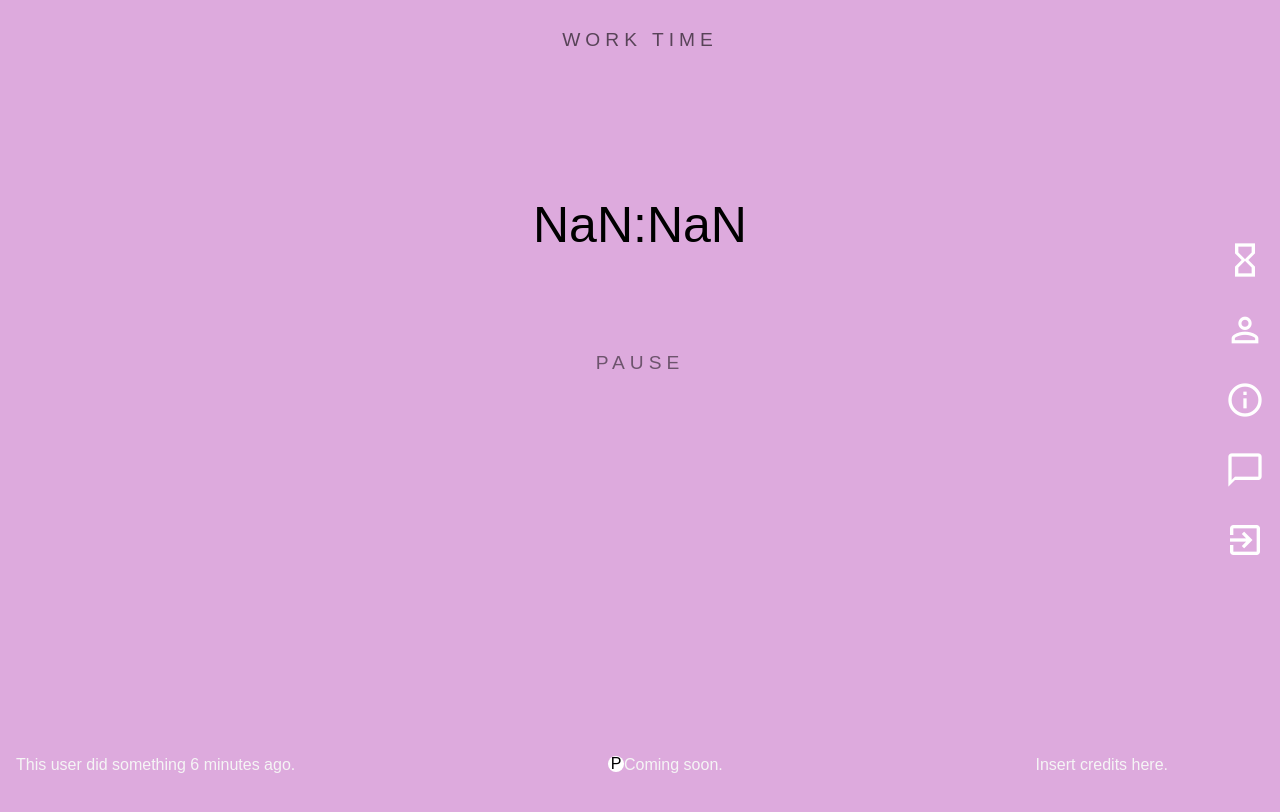
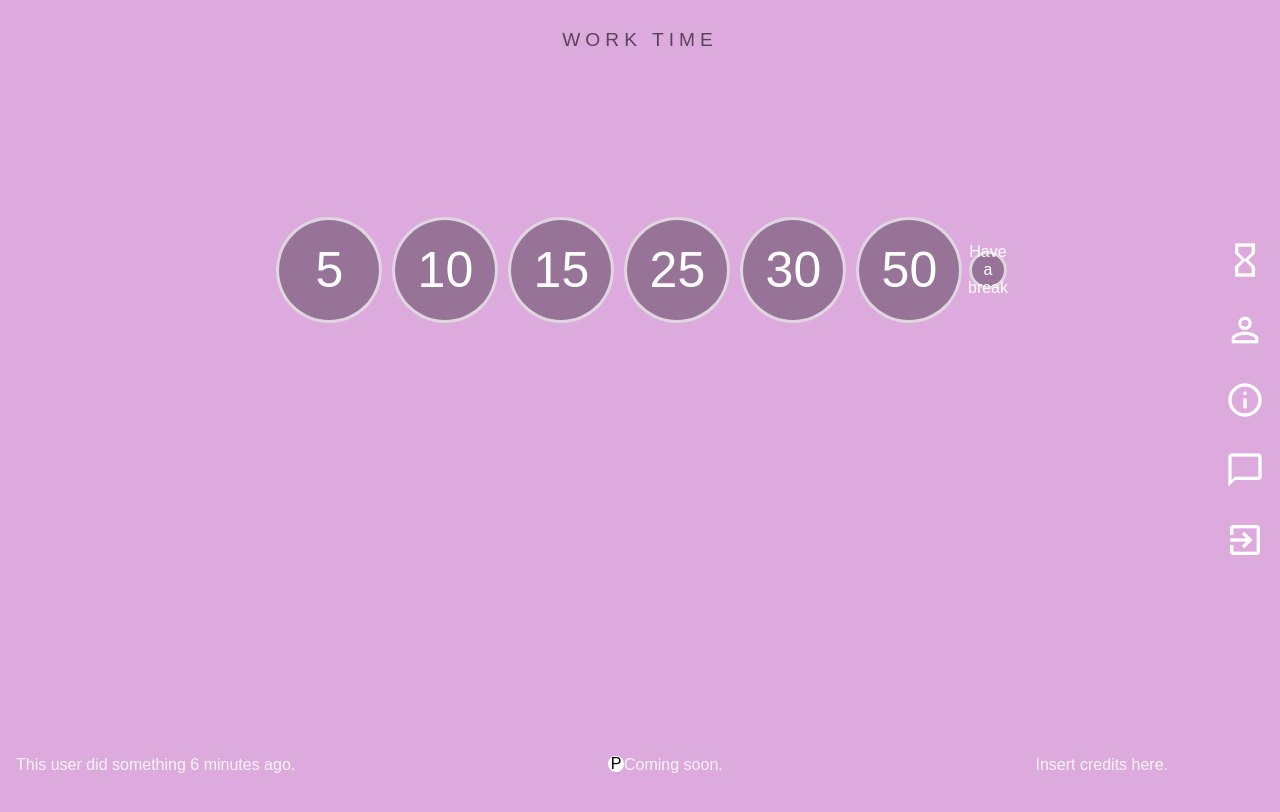
Before and after one commit to pPris/cuckoo, a React (Create React App) app: page / in a window 1280 px wide. Shown: the top 812 px of the page. Built offline with nearby package versions, Linux system fonts and the light colour scheme.

Commit message:
Add functionality of starting timer when bubble is clicked

```diff
--- a/src/App.js
+++ b/src/App.js
@@ -8,9 +8,10 @@ import './index.css'
 class App extends Component {
     state = {
         currMode: true,
-        timerStatus: true, // currently setting to open because haven't implemented switching from bubble to timer
+        timerStatus: false, // currently setting to open because haven't implemented switching from bubble to timer
         breakTimes: [2, 5, 7, 10, 20],
-        workTimes: [5, 10, 15, 25, 30, 50]
+        workTimes: [5, 10, 15, 25, 30, 50],
+        timerValue: 25 // if no timer, should be zero
     }
 
     render() {
@@ -49,6 +50,11 @@ class App extends Component {
             }
         }
 
+        // callback function for starting a timer of a bubble's value
+        const startTimer = (bubbleValue) => {
+            this.setState(() => ({timerValue: bubbleValue, timerStatus: true}))
+        }
+
         // the heading at the top of the cuckoo timer page
         const timerHeading = this.state.currMode
             ? 'work time'
@@ -56,10 +62,11 @@ class App extends Component {
 
         const body =
             this.state.timerStatus
-            ? <Timer toggleMode={toggleFunction} toggleTimerStatus={toggleTimerStatus}/>
+            ? <Timer toggleMode={toggleFunction} toggleTimerStatus={toggleTimerStatus} timerValue = {this.state.timerValue}/>
             : <Bubbles mode={this.state.currMode}
-            toggleFx={toggleFunction}
-            timings={this.state.currMode ? this.state.workTimes : this.state.breakTimes}/>
+                toggleFx={toggleFunction}
+                startTimerFx={startTimer}
+                timings={this.state.currMode ? this.state.workTimes : this.state.breakTimes}/>
 
         const workColor = '#3480eb';
         const breakColor = '#8934eb';
```
